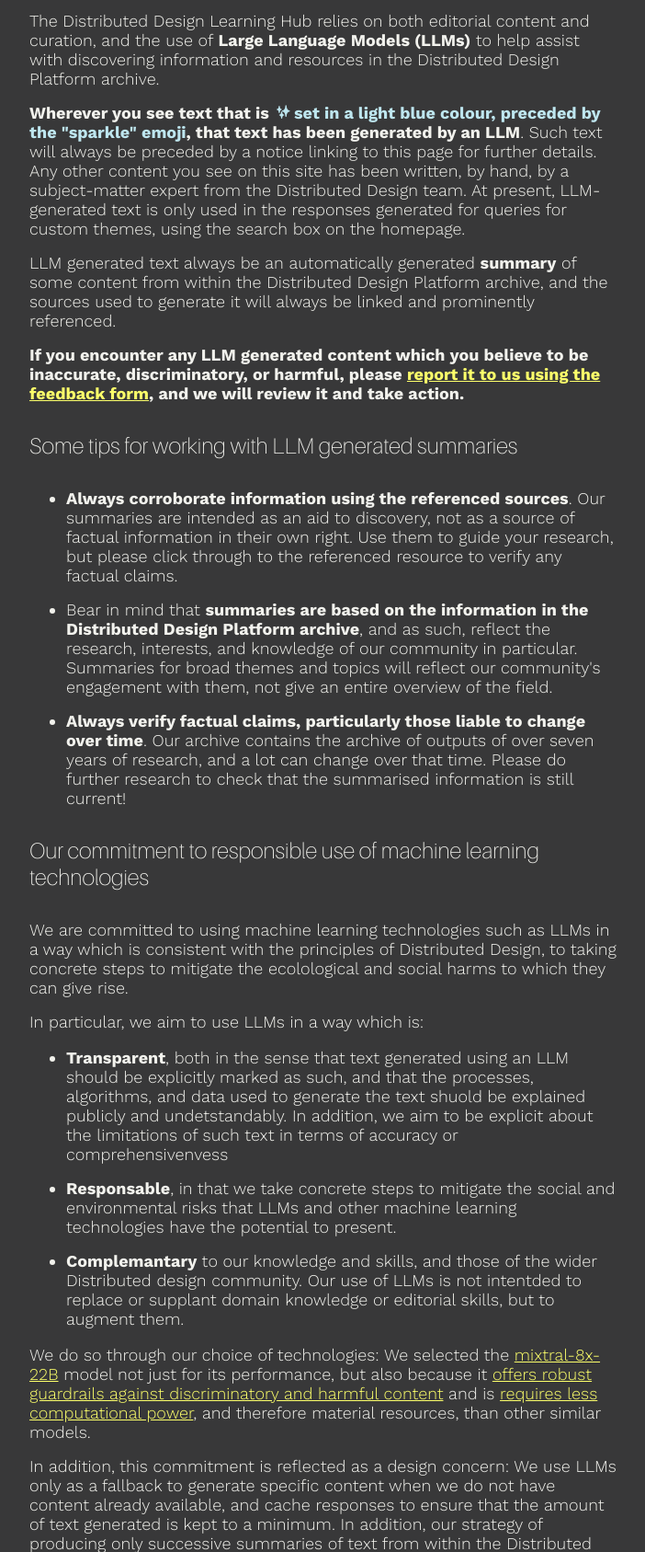
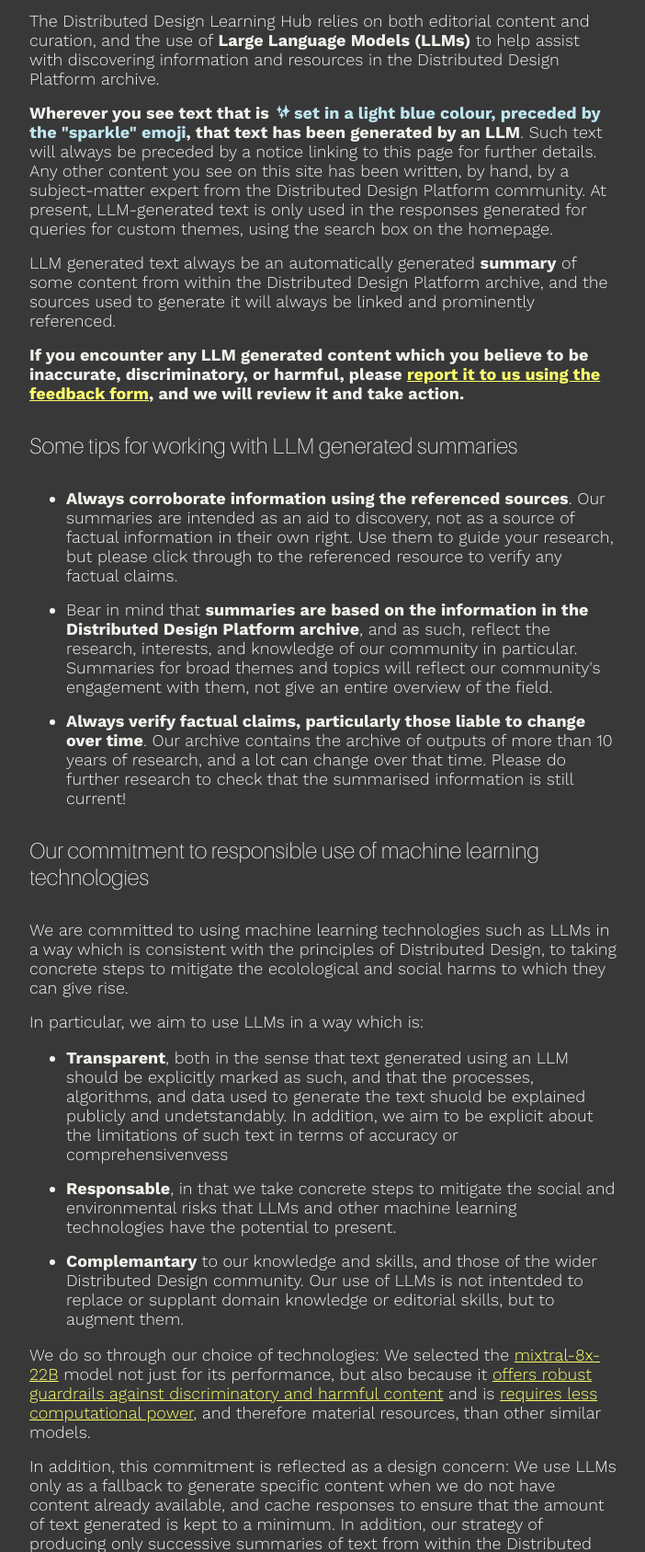
Before and after one commit to fablabbcn/distributed-design-learning-hub, a Python web app: template ddlh/templates/pages/about_llms.j2 in a window 1280 px wide. Shown: the part 187-1874 px from the top of the page at 92% size, without its empty margins (0-702 px from the left). Run offline with Jinja, Linux system fonts and the light colour scheme; the template is opened without the code that fills it, so the values that code supplies are empty; some libraries are stand-ins or nearby versions; some web fonts are replaced.

Commit message:
about page copy changes

```diff
--- a/ddlh/templates/pages/about_llms.j2
+++ b/ddlh/templates/pages/about_llms.j2
@@ -8,7 +8,7 @@
             The Distributed Design Learning Hub relies on both editorial content and curation, and the use of <strong>Large Language Models (LLMs)</strong> to help assist with discovering information and resources in the Distributed Design Platform archive.
         </p>
         <p>
-            <strong>Wherever you see text that is<span class="robot-text"><span class="emoji">✨</span> set in a light blue colour, preceded by the "sparkle" emoji</span>, that text has been generated by an LLM</strong>. Such text will always be preceded by a notice linking to this page for further details. Any other content you see on this site has been written, by hand, by a subject-matter expert from the Distributed Design team. At present, LLM-generated text is only used in the responses generated for queries for custom themes, using the search box on the homepage.
+            <strong>Wherever you see text that is<span class="robot-text"><span class="emoji">✨</span> set in a light blue colour, preceded by the "sparkle" emoji</span>, that text has been generated by an LLM</strong>. Such text will always be preceded by a notice linking to this page for further details. Any other content you see on this site has been written, by hand, by a subject-matter expert from the Distributed Design Platform community. At present, LLM-generated text is only used in the responses generated for queries for custom themes, using the search box on the homepage.
         </p>
         <p>
             LLM generated text always be an automatically generated <strong>summary</strong> of some content from within the Distributed Design Platform archive, and the sources used to generate it will always be linked and prominently referenced.
@@ -26,7 +26,7 @@
                 Bear in mind that <strong>summaries are based on the information in the Distributed Design Platform archive</strong>, and as such, reflect the research, interests, and knowledge of our community in particular. Summaries for broad themes and topics will reflect our community's engagement with them, not give an entire overview of the field.
             </li>
             <li>
-                <strong>Always verify factual claims, particularly those liable to change over time</strong>. Our archive contains the archive of outputs of over seven years of research, and a lot can change over that time. Please do further research to check that the summarised information is still current!
+                <strong>Always verify factual claims, particularly those liable to change over time</strong>. Our archive contains the archive of outputs of more than 10 years of research, and a lot can change over that time. Please do further research to check that the summarised information is still current!
             </li>
         </ul>
         <h2>Our commitment to responsible use of machine learning technologies</h2>
@@ -42,7 +42,7 @@
                 <strong>Responsable</strong>, in that we take concrete steps to mitigate the social and environmental risks that LLMs and other machine learning technologies have the potential to present.
             </li>
             <li>
-                <strong>Complemantary</strong> to our knowledge and skills, and those of the wider Distributed design community. Our use of LLMs is not intentded to replace or supplant domain knowledge or editorial skills, but to augment them.
+                <strong>Complemantary</strong> to our knowledge and skills, and those of the wider Distributed Design community. Our use of LLMs is not intentded to replace or supplant domain knowledge or editorial skills, but to augment them.
             </li>
         </ul>
         <p>
@@ -74,7 +74,7 @@
         </p>
         <p>
             For those who want more technical details: our embeddings are created with the <a href="https://docs.mistral.ai/getting-started/models/"
-    target="_blank">mistral-embed</a> model, stored in an <a href="https://www.elastic.co/" target="_blank">elasticsearch</a> database, and similarity is measured by cosine distance between the query and the fragment. We use the <a href="https://mistral.ai/news/mixtral-8x22b/" target=""_blank">mixtral-8x-22B</a> large language model to generate summaries, and <a href="https://docs.llamaindex.ai/en/stable/" target="_blank">llama_index</a> as plumbing for the whole system. The entire application is open source, and <a href="https://github.com/timcowlishaw/ddhub-prototype"
+    target="_blank">mistral-embed</a> model, stored in an <a href="https://www.elastic.co/" target="_blank">elasticsearch</a> database, and similarity is measured by cosine distance between the query and the fragment. We use the <a href="https://mistral.ai/news/mixtral-8x22b/" target=""_blank">mixtral-8x-22B</a> large language model to generate summaries, and <a href="https://docs.llamaindex.ai/en/stable/" target="_blank">llama_index</a> as plumbing for the whole system. The entire application is open source, and <a href="https://github.com/fablabbcn/distributed-design-learning-hub/"
     target="_blank">available on Github</a>.
         </p>
     </div>
```
